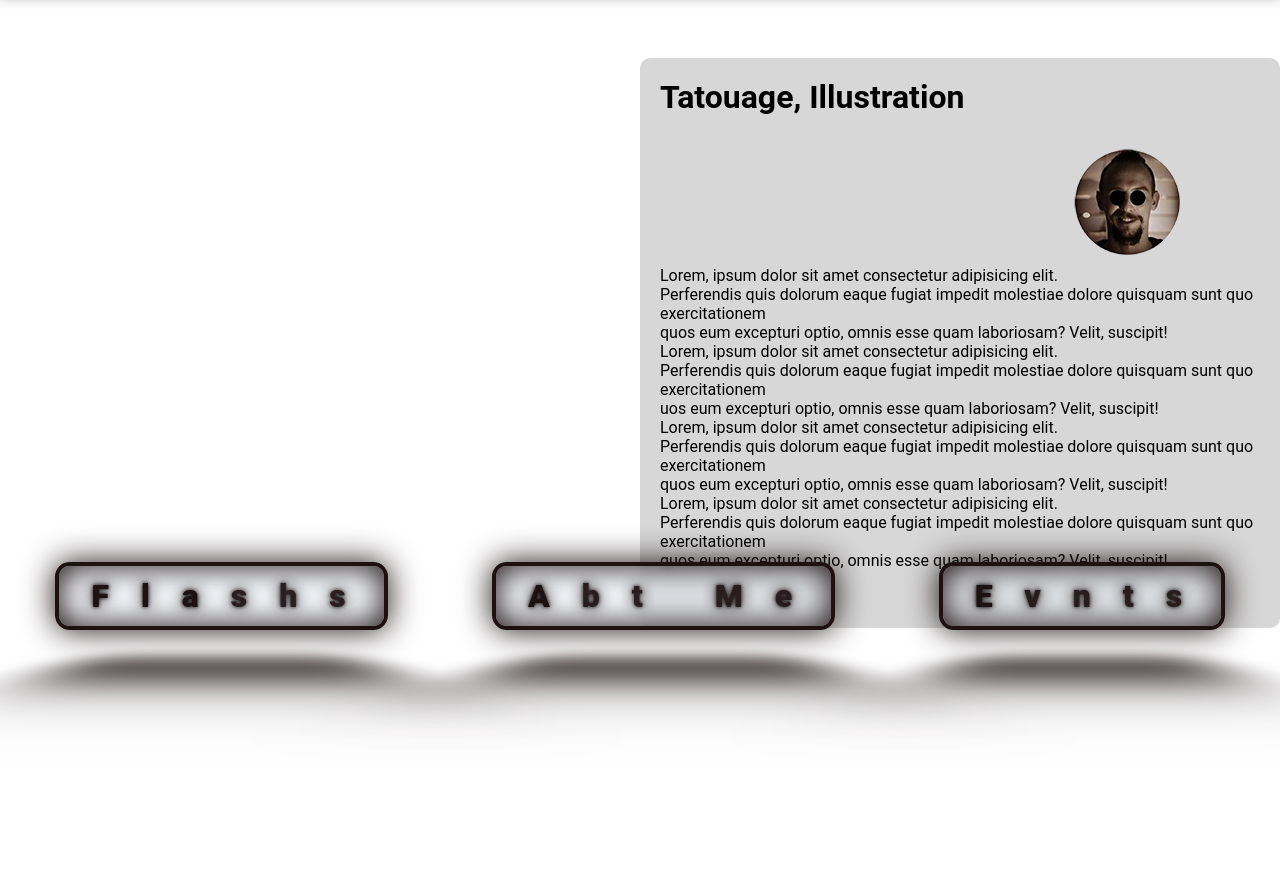
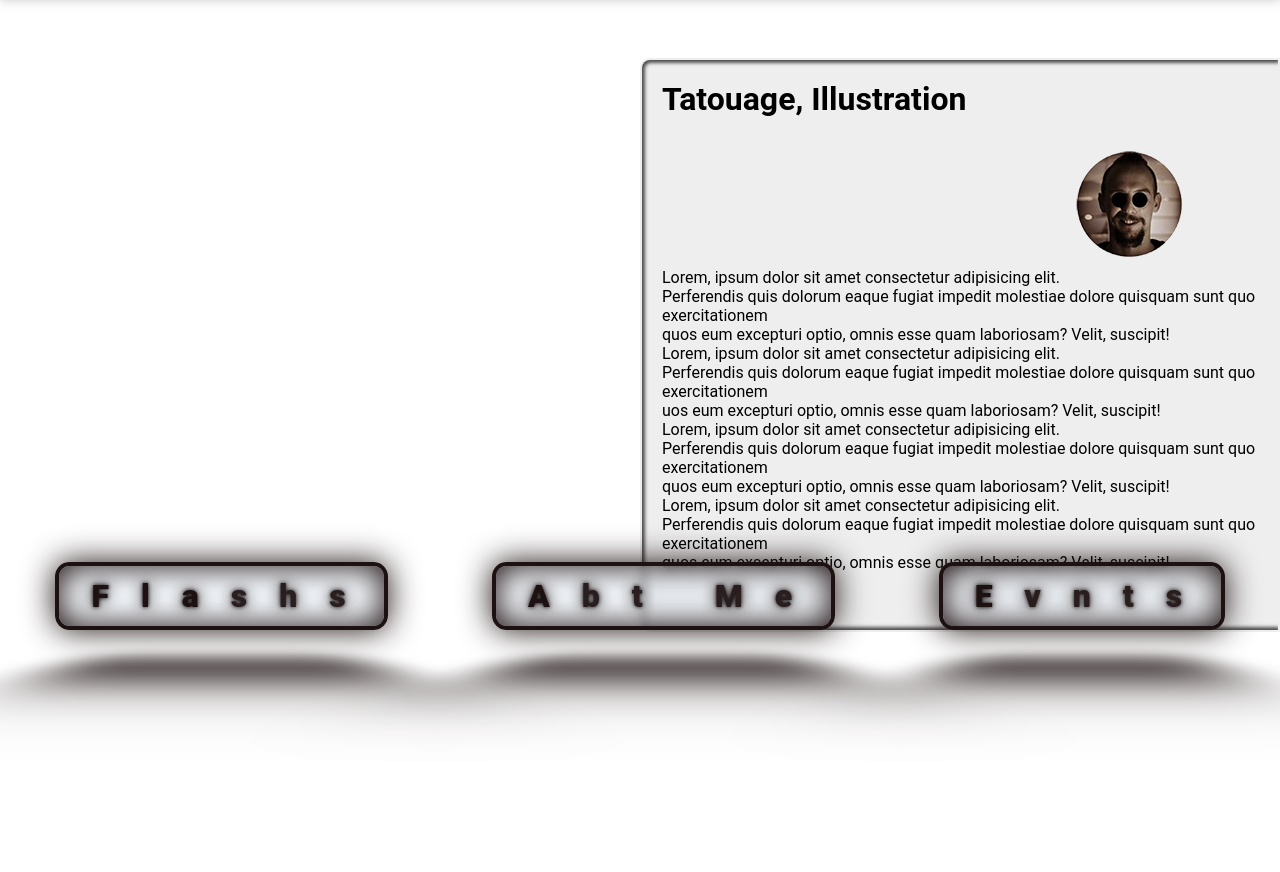
Before and after one commit to ASyhnes/tattoo, a PHP site: page / in a window 1280 px wide; the page is wider, and only the part inside the window is pictured. Shown: the part 70-942 px from the top of that part. Run offline with PHP 8.4, Linux system fonts and the light colour scheme.

Commit message:
debut taff finition page accueil

```diff
--- a/general.css
+++ b/general.css
@@ -22,11 +22,33 @@ body {
     margin-top: 10%;
     margin-bottom: 20%;
     padding: 20px;
-    border-radius: 10px;
-    background-color: rgba(114, 114, 114, 0.281);
+    border-top-left-radius: 10px;
+    border-bottom-left-radius: 10px;
+    background-color: rgba(134, 134, 134, 0.137);
     backdrop-filter: blur(1px);
     width: 50%;
+    border: 2px solid transparent;
+    position: relative;
+    box-sizing: border-box;
+    overflow: hidden;
 }
+
+.lore::before {
+    content: '';
+    position: absolute;
+    top: -2px; /* La taille de la bordure */
+    left: -2px; /* La taille de la bordure */
+    right: -2px; /* La taille de la bordure */
+    bottom: -2px; /* La taille de la bordure */
+    border: 4px solid black;
+    border-right: none;
+    border-top-left-radius: 10px;
+    border-bottom-left-radius: 10px;
+    filter: blur(2px); /* Ajuste le niveau de flou ici */
+    /* Créer un effet de flou pixelisé */
+    z-index: -1;
+}
+
 
 .event-container {
     display: flex;
```
